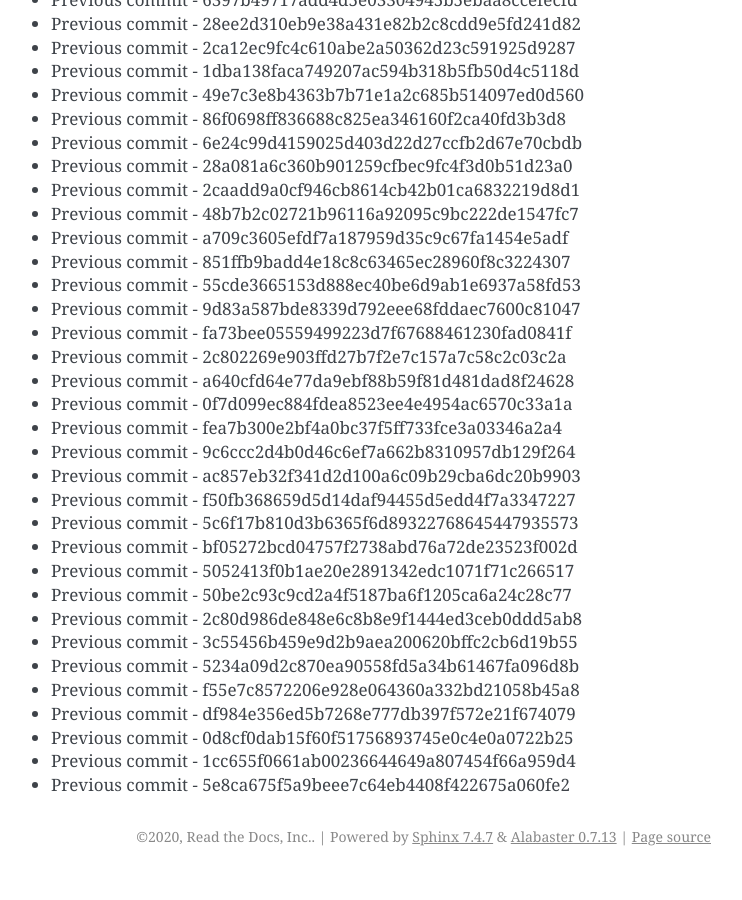
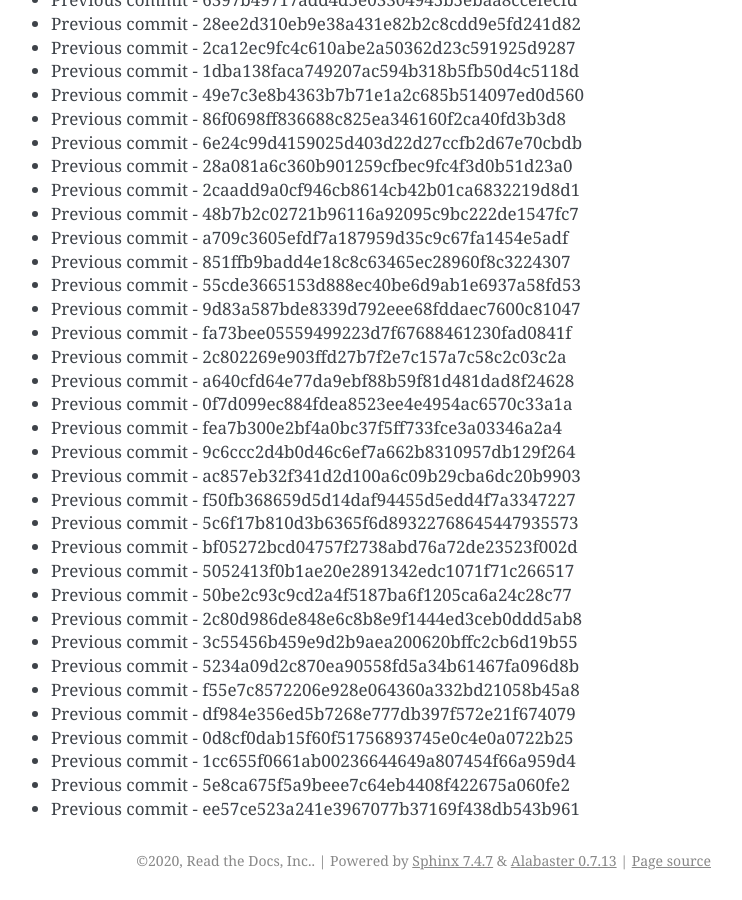
Before and after one commit to readthedocs/rtd-git-stresstest, a Sphinx documentation site: the page built from docs/updates.rst, in a window 1280 px wide and 900 px high, scrolled down 19122 px. Shown: the whole window, without its empty margins (399-1141 px from the left). Built offline with Sphinx 7.4.7, drawn with Linux system fonts in a browser that asks for light colours; before the commit the page ends 19998 px from its top, so only the background shows below that.

Commit message:
Generating commit from previous: ee57ce523a241e3967077b37169f438db543b961

```diff
--- a/docs/updates.rst
+++ b/docs/updates.rst
@@ -835,3 +835,4 @@ It can be tested for any performance characteristics.
 * Previous commit - 0d8cf0dab15f60f51756893745e0c4e0a0722b25
 * Previous commit - 1cc655f0661ab00236644649a807454f66a959d4
 * Previous commit - 5e8ca675f5a9beee7c64eb4408f422675a060fe2
+* Previous commit - ee57ce523a241e3967077b37169f438db543b961
```
